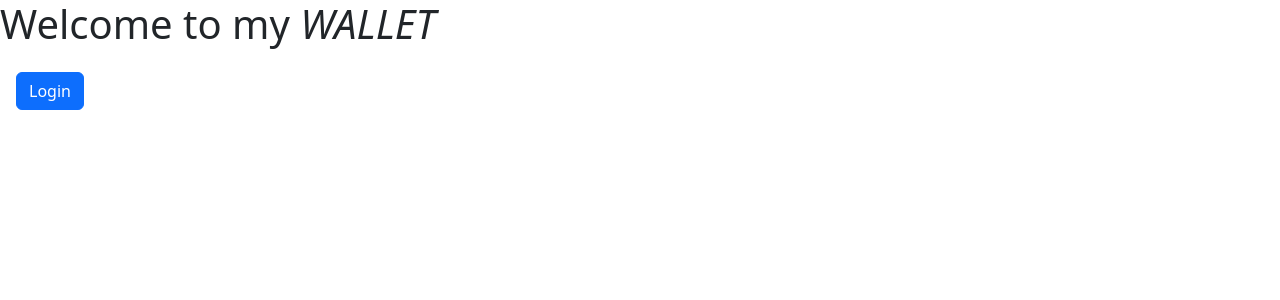
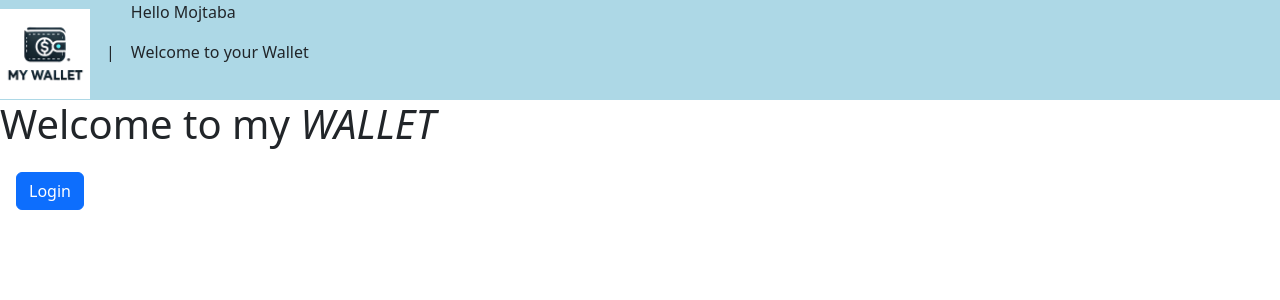
Before and after one commit to MojtabaNabid/wallet, a React (Create React App) app in the folder my-app/: page / in a window 1280 px wide. Shown: the top 300 px of the page. Built offline with nearby package versions, Linux system fonts and the light colour scheme.

Commit message:
building tha navigation section

```diff
--- a/my-app/src/App.css
+++ b/my-app/src/App.css
@@ -1,16 +1,22 @@
-.App {
-  text-align: center;
+
+nav {
+  /* padding: 0 1rem; */
+  background-color: lightblue;
+  height: 100px;
+}
+.logo {
+  width: 90px;
+  /* margin-top: 0; */
 }
 
-.App-logo {
-  height: 40vmin;
-  pointer-events: none;
+.nav-elements {
+  display: inline-block;
+  margin-left: 1rem;
+  /* padding: 0; */
 }
 
-@media (prefers-reduced-motion: no-preference) {
-  .App-logo {
-    animation: App-logo-spin infinite 20s linear;
-  }
+.nav-welcome {
+  padding: 0;
 }
 
 .App-header {
@@ -24,27 +30,16 @@
   color: white;
 }
 
-.App-link {
-  color: #61dafb;
-}
 
-@keyframes App-logo-spin {
-  from {
-    transform: rotate(0deg);
-  }
-  to {
-    transform: rotate(360deg);
-  }
-}
+
+
+
 
 .login-form {
   border: 2px solid #dee2e6;
   width: 30%;
   margin: auto;
   height: 25rem;
-}
-.logo {
-  width: 100px;
 }
 
 .forgetPassword {
--- a/my-app/src/components/Home.js
+++ b/my-app/src/components/Home.js
@@ -1,3 +1,4 @@
+import Nav from './Nav'
 import { useNavigate } from "react-router-dom";
 import 'bootstrap/dist/css/bootstrap.min.css';
 import Button from 'react-bootstrap/Button';
@@ -9,6 +10,7 @@ function Home() {
 
     return (
         <div>
+            <Nav />
             <h1>
                 Welcome to my <i>WALLET</i>
             </h1>
--- a/my-app/src/components/Nav.js
+++ b/my-app/src/components/Nav.js
@@ -1,7 +1,16 @@
+import logo from '../assets/imgages/logo-bg-white-1.jpg'
+
 function Nav() {
 return (
     <>
-        <img src="../assets/image/logo-bg-white-1.jpg" alt="My Wallet Logo" />
+        <nav>
+            <img src={logo} alt="My Wallet Logo" className='logo' />
+            <p className='nav-elements'>|</p>
+            <div className='nav-elements nav-welcome'>
+                <p>Hello Mojtaba</p>
+                <p>Welcome to your Wallet</p>
+            </div>
+        </nav>
     </>
 )
 }
```
